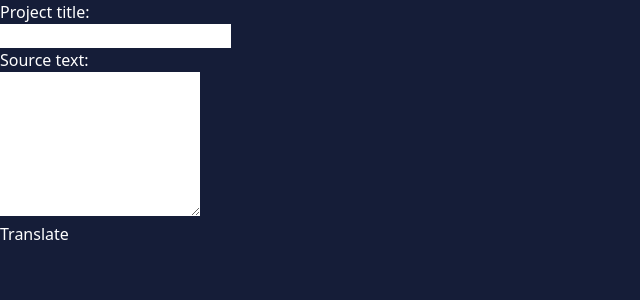
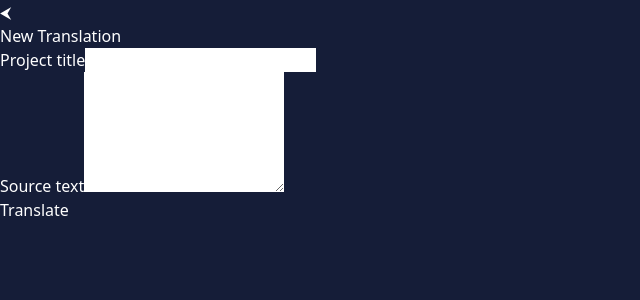
Before and after one commit to alanwillms/trithemius, a Vue app: page /translations/new in a window 1280 px wide. Shown: the top 300 px of the page, without its empty margins (0-640 px from the left). Built offline with nearby package versions, Linux system fonts and the light colour scheme.

Commit message:
Improve design. Trying to make a custom input work.

```diff
--- /dev/null
+++ b/src/components/FormField.vue
@@ -0,0 +1,60 @@
+<template>
+  <div>
+    <label class="block mb-2 text-sm leading-none uppercase text-blue-700 w-full">{{ label }}</label>
+    <input
+      v-if="type !== 'textarea'"
+      class="block w-full leading-none shadow-xl rounded bg-blue-900 h-12 p-4"
+      :type="type"
+      :disabled="disabled"
+      :value="value"
+      @input="$emit('update', $event.target.value)"
+    >
+
+    <textarea
+      v-if="type === 'textarea'"
+      class="block w-full leading-none shadow-xl rounded bg-blue-900 p-4"
+      :disabled="disabled"
+      :rows="rows"
+      :value="value"
+      @input="$emit('update', $event.target.value)"
+    ></textarea>
+  </div>
+</template>
+
+<script>
+export default {
+  model: {
+    prop: 'value',
+    event: 'update'
+  },
+  props: {
+    label: {
+      type: String,
+      required: false
+    },
+    type: {
+      type: String,
+      required: false,
+      default: 'text'
+    },
+    disabled: {
+      type: Boolean,
+      required: false,
+      default: false
+    },
+    rows: {
+      type: Number,
+      required: false,
+      default: 5
+    },
+    value: {
+      required: false,
+      default: ''
+    }
+  },
+  setup () {
+    return {
+    }
+  }
+}
+</script>
--- a/src/components/PageButton.vue
+++ b/src/components/PageButton.vue
@@ -1,11 +1,18 @@
 <template>
-  <button class="font-bold uppercase text-white leading-none p-4 rounded-lg bg-blue-500 w-full hover:bg-blue-600 active:bg-blue-600" type="button">
+  <button class="font-bold uppercase text-white leading-none p-4 rounded-lg bg-blue-500 w-full hover:bg-blue-600 active:bg-blue-600" type="button" :disabled="disabled">
     <slot />
   </button>
 </template>
 
 <script>
 export default {
+  props: {
+    disabled: {
+      type: Boolean,
+      required: false,
+      default: false
+    }
+  },
   setup () {
 
   }
--- a/src/components/PageCard.vue
+++ b/src/components/PageCard.vue
@@ -1,5 +1,5 @@
 <template>
-  <div class="p-4 shadow rounded-lg bg-blue-900">
+  <div class="p-4 shadow-xl rounded-lg bg-blue-900">
     <slot />
   </div>
 </template>
--- a/src/components/PageView.vue
+++ b/src/components/PageView.vue
@@ -1,6 +1,12 @@
 <template>
   <div>
     <header v-if="title" class="text-center leading-none text-lg font-bold p-4 border-b border-solid border-blue-900 uppercase">
+      <div v-if="backRoute" class="float-left">
+        <a :href="backRoute" class="text-white">
+          ⮜
+        </a>
+      </div>
+
       {{ title }}
     </header>
 
@@ -16,6 +22,10 @@ export default {
     title: {
       type: String,
       required: false
+    },
+    backRoute: {
+      type: [String, Object],
+      required: false
     }
   },
   setup (props) {
--- a/src/views/EditTranslation.vue
+++ b/src/views/EditTranslation.vue
@@ -1,13 +1,8 @@
 <template>
-  <div class="flex h-full max-h-full v-full flex-col">
-    <h1 class="flex-shrink flex-grow-0 p-4" style="height: 50px">
-      <a href="/" class="text-blue-500 pr-4">&lt; Voltar</a>
-      Editing translation
-    </h1>
-
-    <div class="flex-grow flex-shrink-0" style="height: calc(100vh - 50px)">
-      <div class="flex w-full h-full max-h-full">
-        <div class="w-1/2 h-full max-h-full overflow-scroll">
+  <page-view title="Editing translation" back-route="/">
+    <div class="flex-grow flex-shrink-0" style="height: calc(100vh - 2rem - 3.125rem - 1px)">
+      <div class="flex w-full h-full max-h-full bg-white text-black">
+        <div class="w-1/2 h-full max-h-full overflow-y-scroll">
           <div
             :class="{
               'p-4': true,
@@ -25,7 +20,7 @@
           </div>
         </div>
 
-        <div class="w-1/2 h-full max-h-full overflow-scroll">
+        <div class="w-1/2 h-full max-h-full overflow-y-scroll">
           <div
             v-for="(paragraph, key) in translatedText"
             v-bind:key="key"
@@ -73,13 +68,17 @@
         </div>
       </div>
     </div>
-  </div>
+  </page-view>
 </template>
 
 <script>
+import PageView from '@/components/PageView'
 import { ref, reactive } from 'vue'
 
 export default {
+  components: {
+    PageView
+  },
   setup () {
     const buildParagraph = (text) => {
       return reactive({
--- a/src/views/NewTranslation.vue
+++ b/src/views/NewTranslation.vue
@@ -1,28 +1,32 @@
 <template>
-  <div class="container mx-auto my-4">
-    <div class="mb-4 p-2">
-      <p class="text-lg font-bold mb-4">Project title:</p>
-      <input type="text" class="p-4 border rounded w-full" :disabled="state.isLoading" v-model="state.title">
-    </div>
+  <page-view title="New Translation" back-route="/">
+    <form-field
+      class="mb-8"
+      label="Project title"
+      :disabled="state.isLoading"
+      v-model="state.title" />
 
-    <div class="mb-4 p-2">
-      <p class="text-lg font-bold mb-4">Source text:</p>
-      <textarea rows="6" class="p-4 border rounded w-full" :disabled="state.isLoading" v-model="state.sourceText"></textarea>
-    </div>
+    <form-field
+      type="textarea"
+      class="mb-8"
+      label="Source text"
+      :disabled="state.isLoading"
+      v-model="state.sourceText" />
 
     <p>
-      <button
-        class="border font-bold uppercase text-white py-2 px-4 rounded bg-blue-600 w-full"
-        type="button"
+      <page-button
         @click="translateText"
         :disabled="state.isLoading">
         Translate
-      </button>
+      </page-button>
     </p>
-  </div>
+  </page-view>
 </template>
 
 <script>
+import FormField from '@/components/FormField'
+import PageButton from '@/components/PageButton'
+import PageView from '@/components/PageView'
 import { reactive } from 'vue'
 
 const fromLang = 'en'
@@ -52,6 +56,11 @@ const storeTranslationProject = (sourceText, translatedText) => {
 }
 
 export default {
+  components: {
+    FormField,
+    PageButton,
+    PageView
+  },
   setup () {
     const state = reactive({
       isLoading: false,
@@ -64,13 +73,16 @@ export default {
 
     const translateText = function () {
       const text = state.sourceText
-      const url = `https://translation.googleapis.com/language/translate/v2?key=${API_KEY}`
+      // const url = `https://translation.googleapis.com/language/translate/v2?key=${API_KEY}`
+      const url = `127.0.0.1?key=${API_KEY}`
 
       const data = {
         q: text.split('\n\n'),
         source: fromLang,
         target: toLang
       }
+
+      console.log(state)
 
       state.isLoading = true
 
```
Also changed, not shown: package.json (+5 -5 lines), 1 other file (tests, documents, lock files or other folders).
